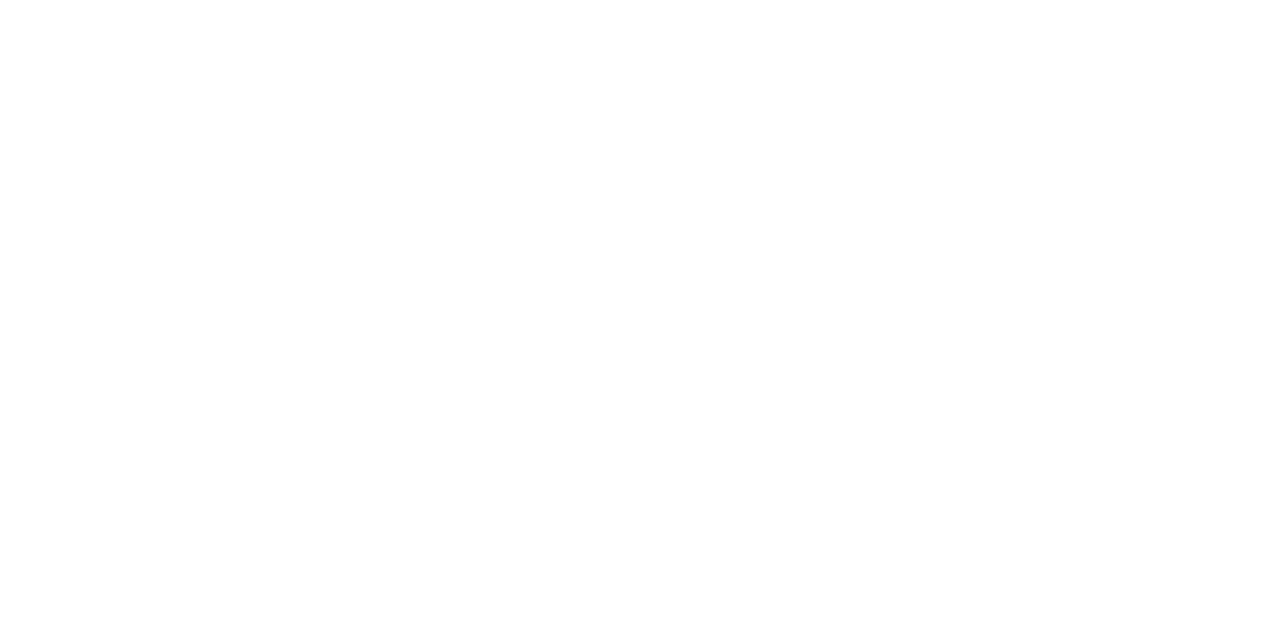
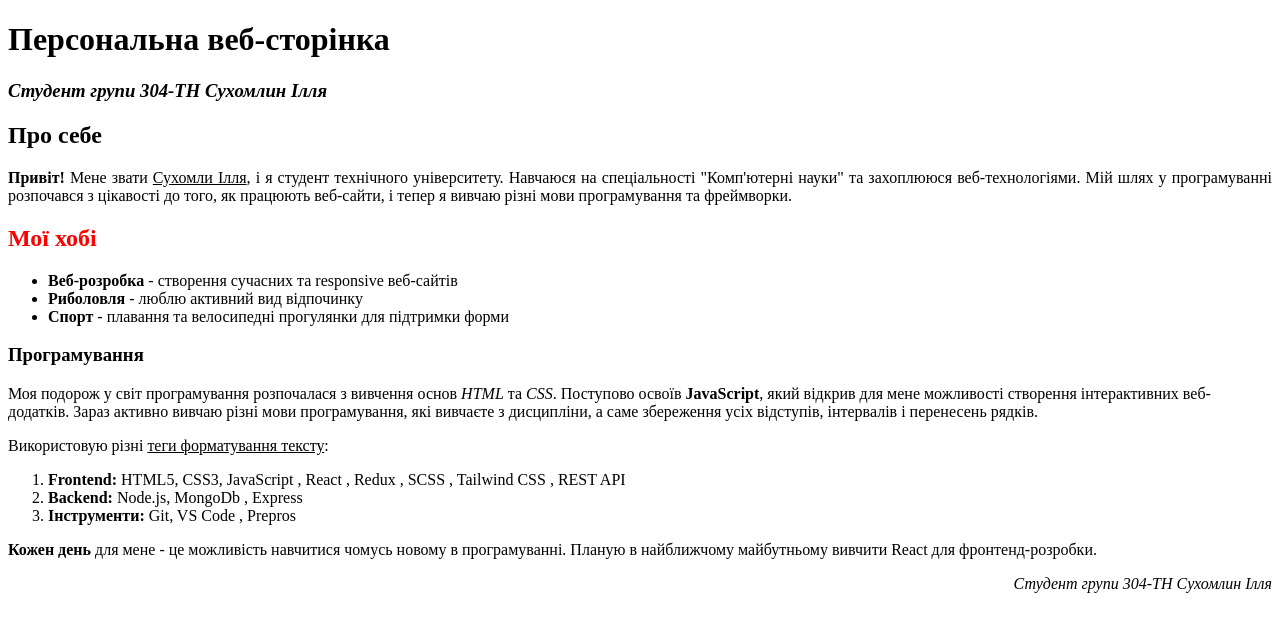
Before and after one commit to frontwebil/lab-1, a plain HTML site: page index.html in a window 1280 px wide. Drawn offline with Linux system fonts and the light colour scheme.

Commit message:
fix align end text

```diff
--- a/index.html
+++ b/index.html
@@ -1,9 +1,69 @@
 <!DOCTYPE html>
-<html lang="en">
+<html lang="uk">
   <head>
     <meta charset="UTF-8" />
-    <meta name="viewport" content="width=device-width, initial-scale=1.0" />
-    <title>Document</title>
+    <meta
+      name="description"
+      content="Персональна веб-сторінка студента групи *-ТТ Іванова А.П. - лабораторна робота з веб-програмування"
+    />
+    <meta
+      name="keywords"
+      content="веб-програмування, HTML, студент, лабораторна робота, особиста сторінка"
+    />
+    <title>lab-1</title>
   </head>
-  <body></body>
+  <body>
+    <h1>Персональна веб-сторінка</h1>
+    <h3><i>Студент групи 304-ТН Сухомлин Ілля</i></h3>
+
+    <h2>Про себе</h2>
+    <p align="justify">
+      <b>Привіт!</b> Мене звати <u>Сухомли Ілля</u>, і я студент технічного
+      університету. Навчаюся на спеціальності "Комп'ютерні науки" та захоплююся
+      веб-технологіями. Мій шлях у програмуванні розпочався з цікавості до того,
+      як працюють веб-сайти, і тепер я вивчаю різні мови програмування та
+      фреймворки.
+    </p>
+
+    <h2><font color="red">Мої хобі</font></h2>
+
+    <ul>
+      <li><b>Веб-розробка</b> - створення сучасних та responsive веб-сайтів</li>
+      <li><b>Риболовля</b> - люблю активний вид відпочинку</li>
+      <li>
+        <b>Спорт</b> - плавання та велосипедні прогулянки для підтримки форми
+      </li>
+    </ul>
+
+    <h3>Програмування</h3>
+
+    <p>
+      Моя подорож у світ програмування розпочалася з вивчення основ
+      <i>HTML</i> та <i>CSS</i>. Поступово освоїв <b>JavaScript</b>, який
+      відкрив для мене можливості створення інтерактивних веб-додатків. Зараз
+      активно вивчаю різні мови програмування, які вивчаєте з дисципліни, а саме
+      збереження усіх відступів, інтервалів і перенесень рядків.
+    </p>
+
+    <p>Використовую різні <u>теги форматування тексту</u>:</p>
+
+    <ol>
+      <li>
+        <b>Frontend:</b> HTML5, CSS3, JavaScript , React , Redux , SCSS ,
+        Tailwind CSS , REST API
+      </li>
+      <li><b>Backend:</b> Node.js, MongoDb , Express</li>
+      <li><b>Інструменти:</b> Git, VS Code , Prepros</li>
+    </ol>
+
+    <p>
+      <b>Кожен день</b> для мене - це можливість навчитися чомусь новому в
+      програмуванні. Планую в найближчому майбутньому вивчити React для
+      фронтенд-розробки.
+    </p>
+
+    <p align="right">
+      <i>Студент групи 304-ТН Сухомлин Ілля</i>
+    </p>
+  </body>
 </html>
```
